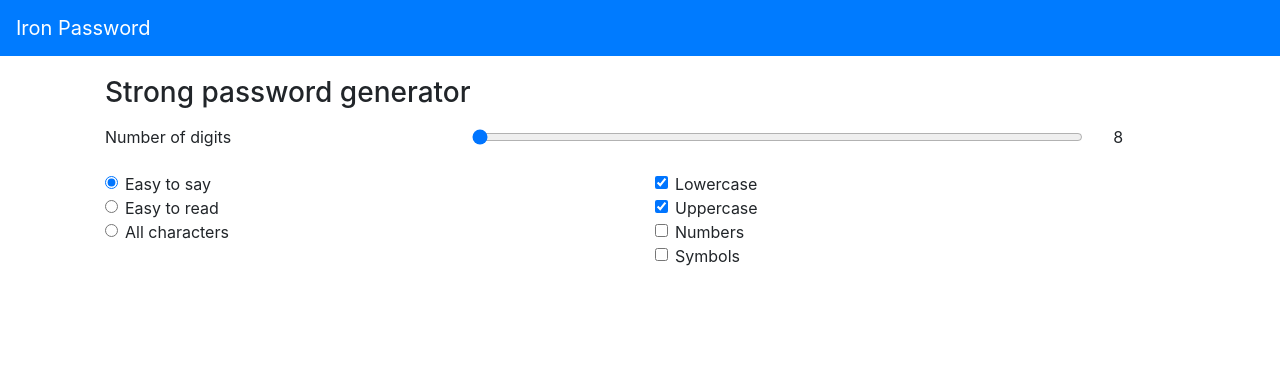
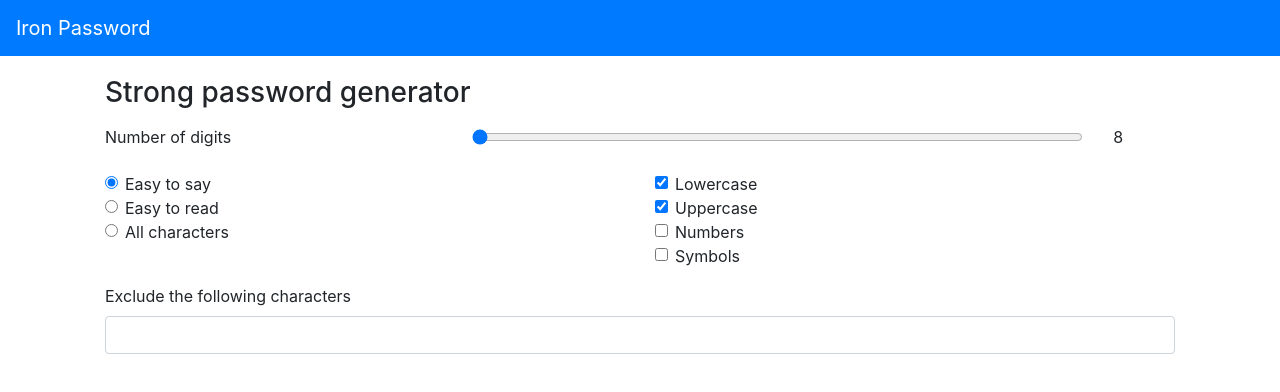
Before and after one commit to inakidelamadrid/strong-password-generator-chrome-addon, a React (Create React App) app: page / in a window 1280 px wide. Shown: the top 392 px of the page. Built offline with nearby package versions, Linux system fonts and the light colour scheme.

Commit message:
add an input that will contain excluded characters

```diff
--- a/src/pages/HomePage/index.js
+++ b/src/pages/HomePage/index.js
@@ -84,6 +84,10 @@ const HomePage = props => {
           selectedCharacterGroup={selectedCharacterGroup}
           selectedCharTypes={selectedCharTypes}
         />
+        <Form.Group>
+          <Form.Label>Exclude the following characters</Form.Label>
+          <Form.Control type="text"/>
+        </Form.Group>
       </Form>
     </div>
   );
```
